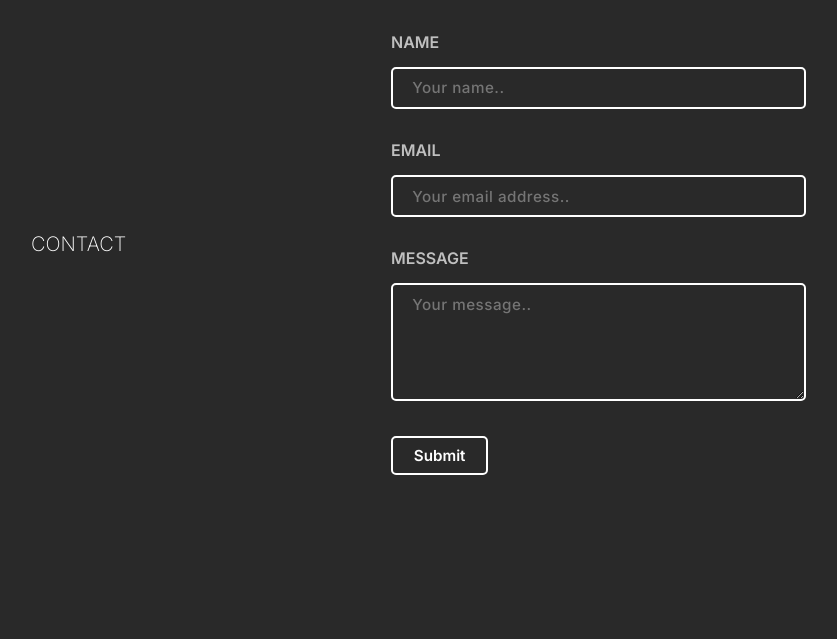
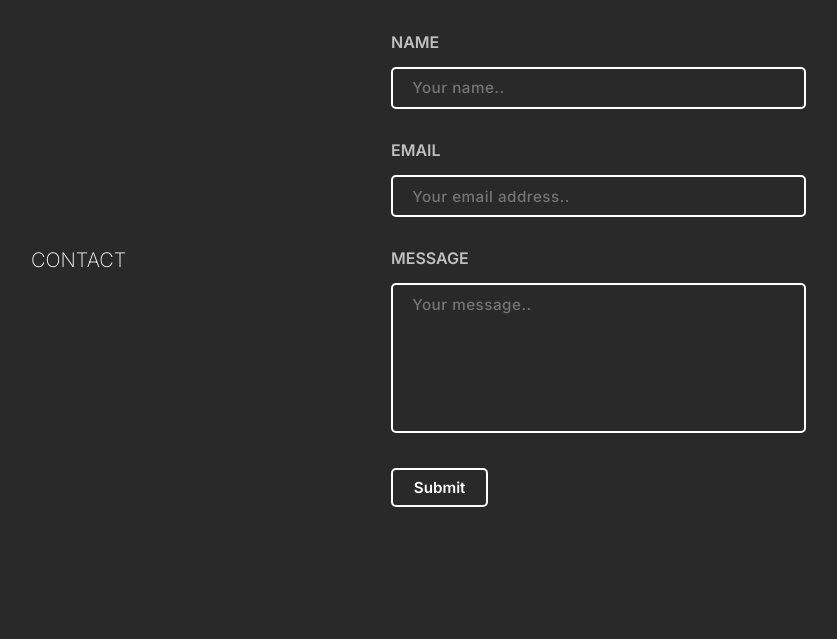
Before and after one commit to yugpatell/yugpatell.github.io, a plain HTML site: page index.html in a window 1280 px wide. Shown: the part 2019-2658 px from the top of the page, without its empty margins (69-906 px from the left). Drawn offline with nearby package versions, Linux system fonts and the light colour scheme.

Commit message:
Initial commit

```diff
--- a/style.css
+++ b/style.css
@@ -315,7 +315,7 @@ label {
     border-radius: 5px;
     margin: 15px 0px;
 }
-textarea .input{
+textarea{
     padding: 0.8rem 1.2rem;
     min-height: 150px;
     border-radius: 10px;
```
